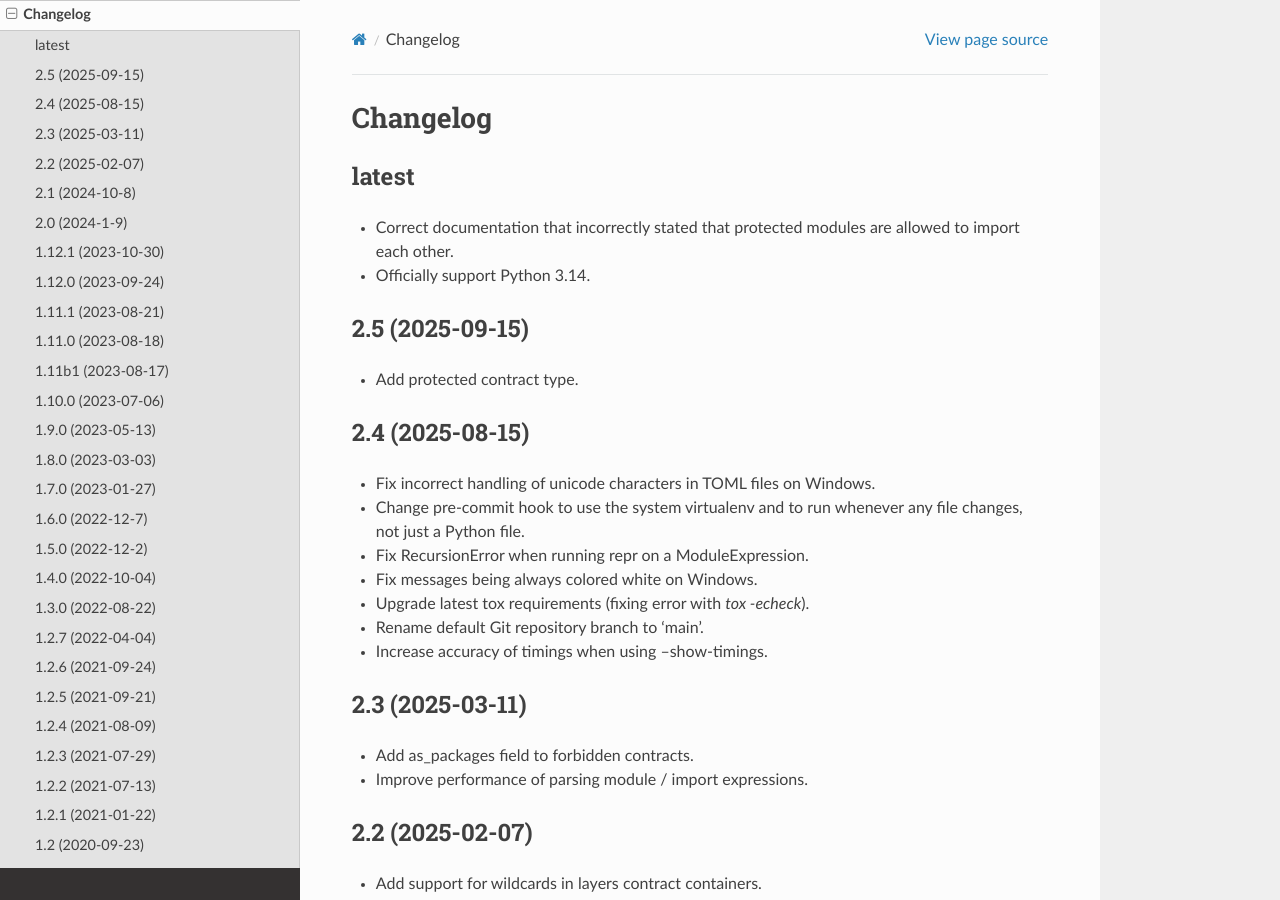
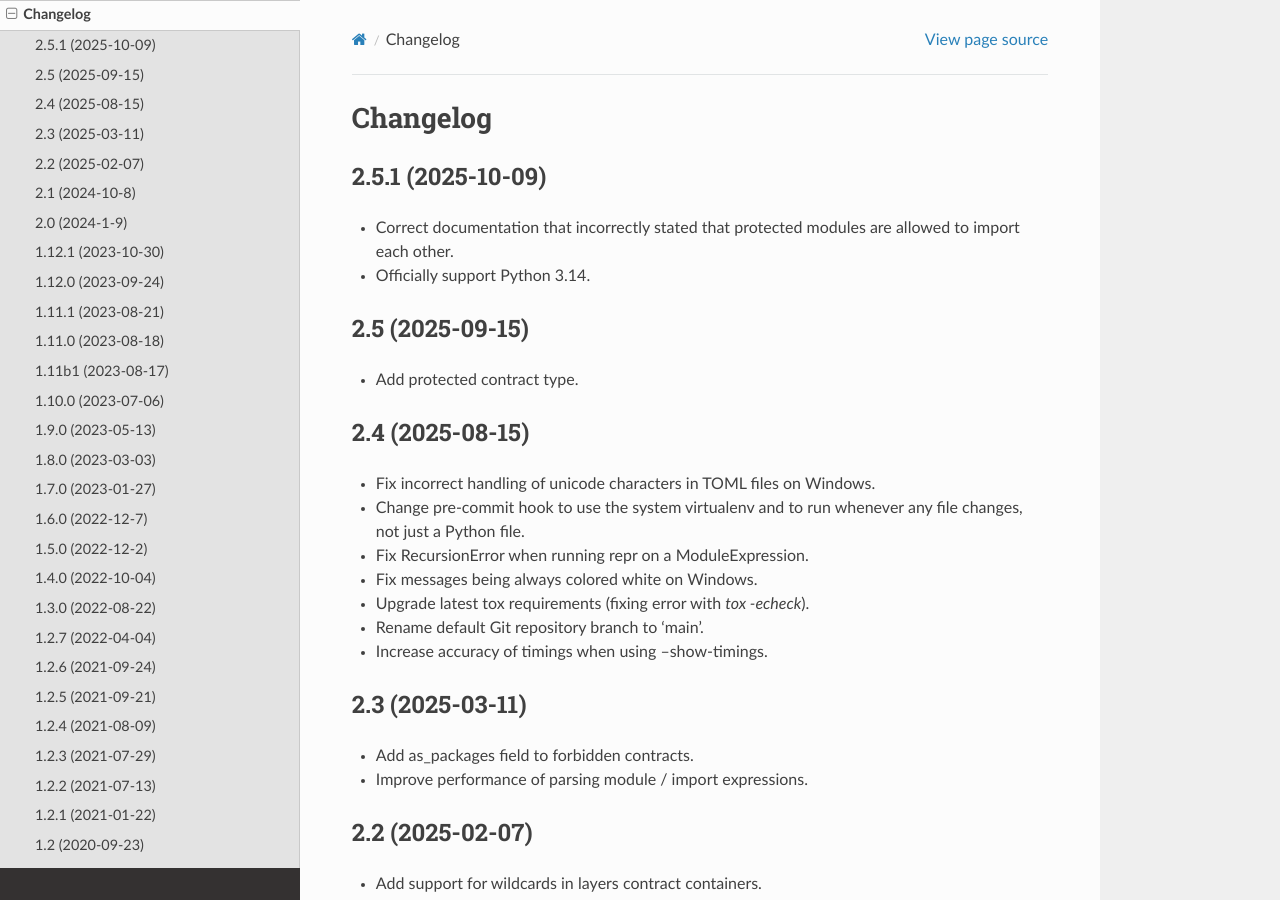
Before and after one commit to seddonym/import-linter, a Sphinx documentation site: the page built from docs/changelog.rst, in a window 1280 px wide and 900 px high. Built offline with Sphinx 7.4.7 and the Read the Docs theme 3.1.0, drawn with Linux system fonts in a browser that asks for light colours.

Commit message:
Release v2.5.1

```diff
--- a/CHANGELOG.rst
+++ b/CHANGELOG.rst
@@ -1,8 +1,8 @@
 Changelog
 =========
 
-latest
-------
+2.5.1 (2025-10-09)
+------------------
 
 * Correct documentation that incorrectly stated that protected modules
   are allowed to import each other.
--- a/docs/conf.py
+++ b/docs/conf.py
@@ -27,7 +27,7 @@ author = "David Seddon"
 # The short X.Y version
 version = ""
 # The full version, including alpha/beta/rc tags
-release = "2.5"
+release = "2.5.1"
 
 
 # -- General configuration ---------------------------------------------------
--- a/pyproject.toml
+++ b/pyproject.toml
@@ -1,6 +1,6 @@
 [project]
 name = "import-linter"
-version = "2.5"
+version = "2.5.1"
 license = {text = "BSD 2-Clause License"}
 description = "Enforces rules for the imports within and between Python packages."
 authors = [
--- a/src/importlinter/__init__.py
+++ b/src/importlinter/__init__.py
@@ -1,4 +1,4 @@
-__version__ = "2.5"
+__version__ = "2.5.1"
 
 from .application import output  # noqa
 from .domain import fields  # noqa
```
Also changed, not shown: 1 other file.
